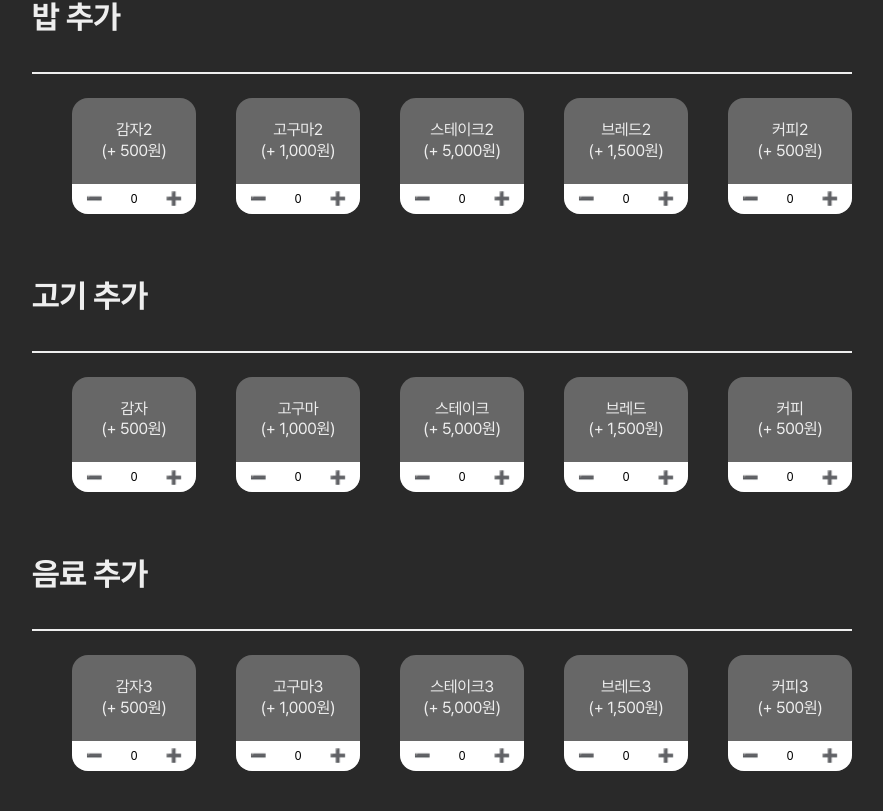
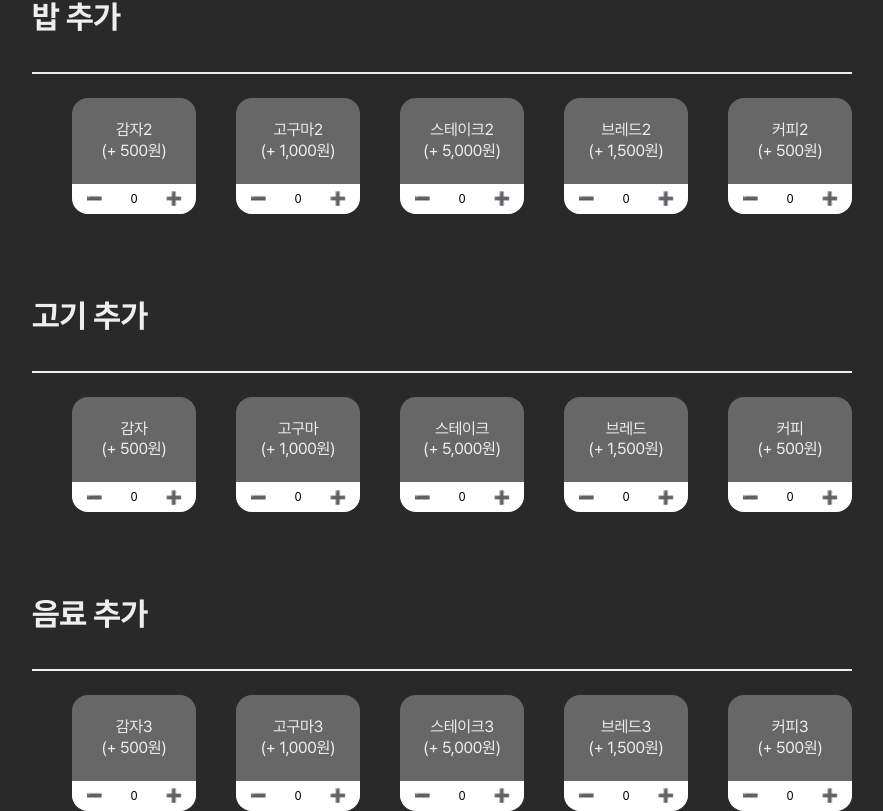
Before and after one commit to Software-Engineering-NanSSoGong/NanSSoGong-frontend, a React (Vite) app: page /item/1 in a window 1280 px wide. Shown: the part 902-1713 px from the top of the page, without its empty margins (356-1239 px from the left). Before the commit the page ends 1673 px from the top, so only its background shows below. Built offline with nearby package versions, Linux system fonts and the light colour scheme; what emotion-reset would draw is missing.

Commit message:
feat: 타입에 따른 FoodQuantityBoxList 생성

```diff
--- /dev/null
+++ b/src/components/FoodQuantityBoxList.tsx
@@ -0,0 +1,66 @@
+import styled from '@emotion/styled';
+import { Dispatch, SetStateAction } from 'react';
+import { Food } from '../@types';
+import FoodQuantityBox from './FoodQuantityBox';
+import TitleWithLine from './TitleWithLine';
+
+interface Props {
+  foods: Food[];
+  title: string;
+  setFoodState: Dispatch<SetStateAction<Record<string, Food>>>;
+}
+
+function FoodQuantityBoxList({ foods, title, setFoodState }: Props) {
+  const handleClickFoodPlusIcon = (foodName: keyof Record<string, Food>) => {
+    setFoodState((prev) => ({
+      ...prev,
+      [foodName]: { ...prev[foodName], quantity: Number(prev[foodName].quantity) + 1 },
+    }));
+  };
+
+  const handleChangeFoodNumberInput = (
+    foodName: keyof Record<string, Food>,
+    e: React.ChangeEvent<HTMLInputElement>,
+  ) => {
+    setFoodState((prev) => ({
+      ...prev,
+      [foodName]: { ...prev[foodName], quantity: Number(e.target.value) },
+    }));
+  };
+
+  const handleClickFoodMinusIcon = (foodName: keyof Record<string, Food>) => {
+    setFoodState((prev) => ({
+      ...prev,
+      [foodName]: { ...prev[foodName], quantity: Number(prev[foodName].quantity) - 1 },
+    }));
+  };
+
+  return (
+    <Wrapper>
+      <TitleWithLine title={title} titleFontType='h3' style={{ marginBottom: 24, marginTop: 80 }} />
+      <List>
+        {foods.map((item) => (
+          <FoodQuantityBox
+            key={item.name}
+            name={item.name}
+            price={item.price}
+            quantity={Number(item.quantity)}
+            onChangeQuantity={handleChangeFoodNumberInput}
+            onClickPlusIcon={handleClickFoodPlusIcon}
+            onClickMinusIcon={handleClickFoodMinusIcon}
+          />
+        ))}
+      </List>
+    </Wrapper>
+  );
+}
+
+const Wrapper = styled.section``;
+
+const List = styled.ul`
+  display: grid;
+  grid-template-columns: repeat(5, 1fr);
+  gap: 40px;
+`;
+
+export default FoodQuantityBoxList;
--- a/src/components/index.ts
+++ b/src/components/index.ts
@@ -7,3 +7,4 @@ export { default as SideMenuList } from './SideMenuList';
 export { default as TitleWithLine } from './TitleWithLine';
 export { default as StyleSelectBoxList } from './StyleSelectBoxList';
 export { default as FoodQuantityBox } from './FoodQuantityBox';
+export { default as FoodQuantityBoxList } from './FoodQuantityBoxList';
--- a/src/pages/ItemDetailPage.tsx
+++ b/src/pages/ItemDetailPage.tsx
@@ -2,7 +2,7 @@ import styled from '@emotion/styled';
 import { useEffect, useState } from 'react';
 import { Dinner, Food, Style } from '../@types';
 import {
-  FoodQuantityBox,
+  FoodQuantityBoxList,
   NumberInput,
   SideMenuList,
   StyleSelectBoxList,
@@ -28,30 +28,6 @@ function ItemDetailPage() {
     } else {
       setSelectedStyle(style);
     }
-  };
-
-  const handleClickFoodPlusIcon = (foodName: keyof Record<string, Food>) => {
-    setFoodState((prev) => ({
-      ...prev,
-      [foodName]: { ...prev[foodName], quantity: Number(prev[foodName].quantity) + 1 },
-    }));
-  };
-
-  const handleChangeFoodNumberInput = (
-    foodName: keyof Record<string, Food>,
-    e: React.ChangeEvent<HTMLInputElement>,
-  ) => {
-    setFoodState((prev) => ({
-      ...prev,
-      [foodName]: { ...prev[foodName], quantity: Number(e.target.value) },
-    }));
-  };
-
-  const handleClickFoodMinusIcon = (foodName: keyof Record<string, Food>) => {
-    setFoodState((prev) => ({
-      ...prev,
-      [foodName]: { ...prev[foodName], quantity: Number(prev[foodName].quantity) - 1 },
-    }));
   };
 
   useEffect(() => {
@@ -113,66 +89,21 @@ function ItemDetailPage() {
             </QuantitySelectBox>
           </FoodDescription>
         </FoodSection>
-        <TitleWithLine
+        <FoodQuantityBoxList
           title='밥 추가'
-          titleFontType='h3'
-          style={{ marginBottom: 24, marginTop: 80 }}
+          foods={Object.values(foodState).filter((item) => item.type === 'rice')}
+          setFoodState={setFoodState}
         />
-        <List>
-          {Object.values(foodState)
-            .filter((item) => item.type === 'rice')
-            .map((item) => (
-              <FoodQuantityBox
-                key={item.name}
-                name={item.name}
-                price={item.price}
-                quantity={Number(foodState[item.name].quantity)}
-                onChangeQuantity={handleChangeFoodNumberInput}
-                onClickPlusIcon={handleClickFoodPlusIcon}
-                onClickMinusIcon={handleClickFoodMinusIcon}
-              />
-            ))}
-        </List>
-        <TitleWithLine
+        <FoodQuantityBoxList
           title='고기 추가'
-          titleFontType='h3'
-          style={{ marginBottom: 24, marginTop: 60 }}
+          foods={Object.values(foodState).filter((item) => item.type === 'meat')}
+          setFoodState={setFoodState}
         />
-        <List>
-          {Object.values(foodState)
-            .filter((item) => item.type === 'meat')
-            .map((item) => (
-              <FoodQuantityBox
-                key={item.name}
-                name={item.name}
-                price={item.price}
-                quantity={Number(foodState[item.name].quantity)}
-                onChangeQuantity={handleChangeFoodNumberInput}
-                onClickPlusIcon={handleClickFoodPlusIcon}
-                onClickMinusIcon={handleClickFoodMinusIcon}
-              />
-            ))}
-        </List>
-        <TitleWithLine
+        <FoodQuantityBoxList
           title='음료 추가'
-          titleFontType='h3'
-          style={{ marginBottom: 24, marginTop: 60 }}
+          foods={Object.values(foodState).filter((item) => item.type === 'drink')}
+          setFoodState={setFoodState}
         />
-        <List>
-          {Object.values(foodState)
-            .filter((item) => item.type === 'drink')
-            .map((item) => (
-              <FoodQuantityBox
-                key={item.name}
-                name={item.name}
-                price={item.price}
-                quantity={Number(foodState[item.name].quantity)}
-                onChangeQuantity={handleChangeFoodNumberInput}
-                onClickPlusIcon={handleClickFoodPlusIcon}
-                onClickMinusIcon={handleClickFoodMinusIcon}
-              />
-            ))}
-        </List>
       </Spacer>
     </Wrapper>
   );
@@ -216,10 +147,4 @@ const QuantitySelectBox = styled.div`
   gap: 12px;
 `;
 
-const List = styled.ul`
-  display: grid;
-  grid-template-columns: repeat(5, 1fr);
-  gap: 40px;
-`;
-
 export default ItemDetailPage;
```
